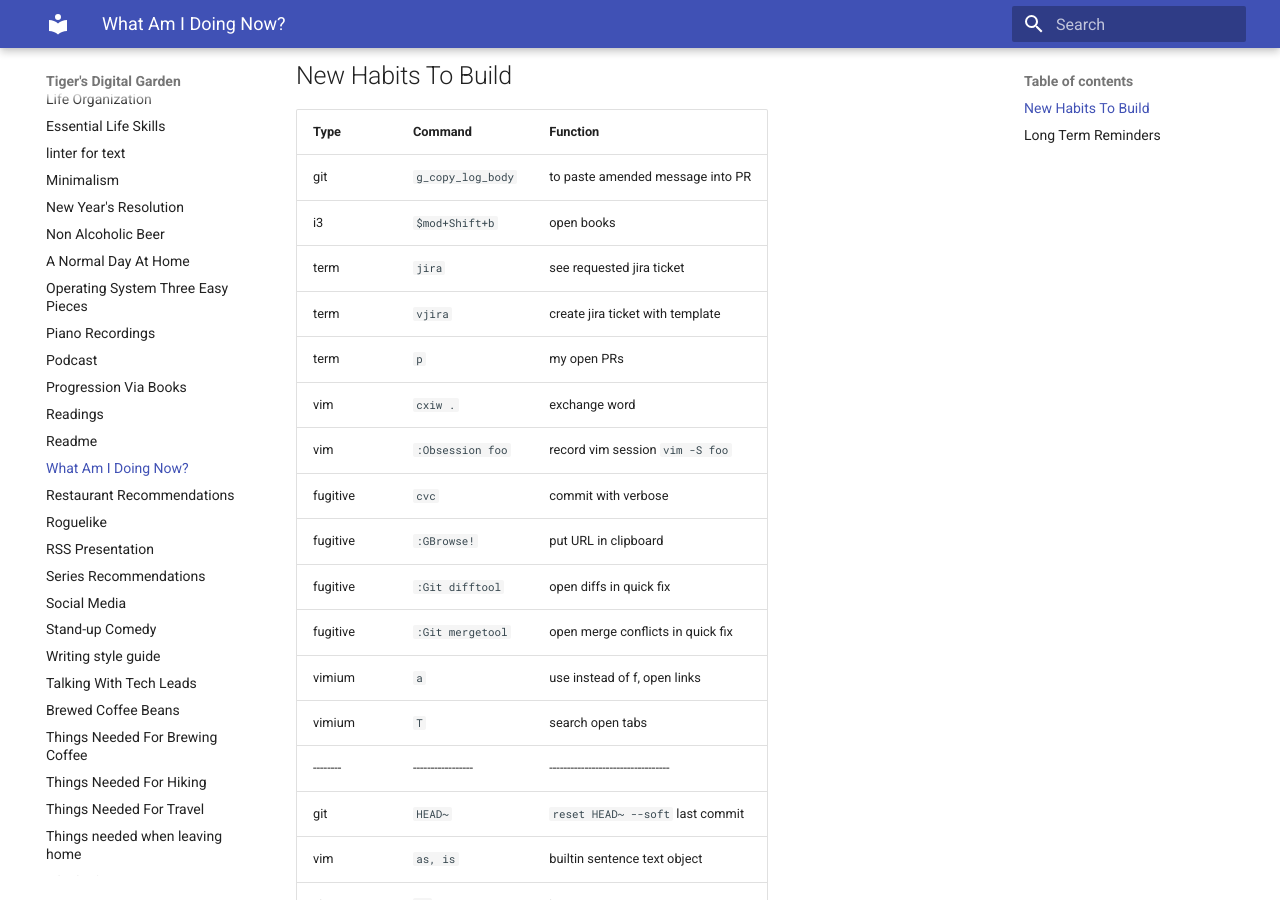
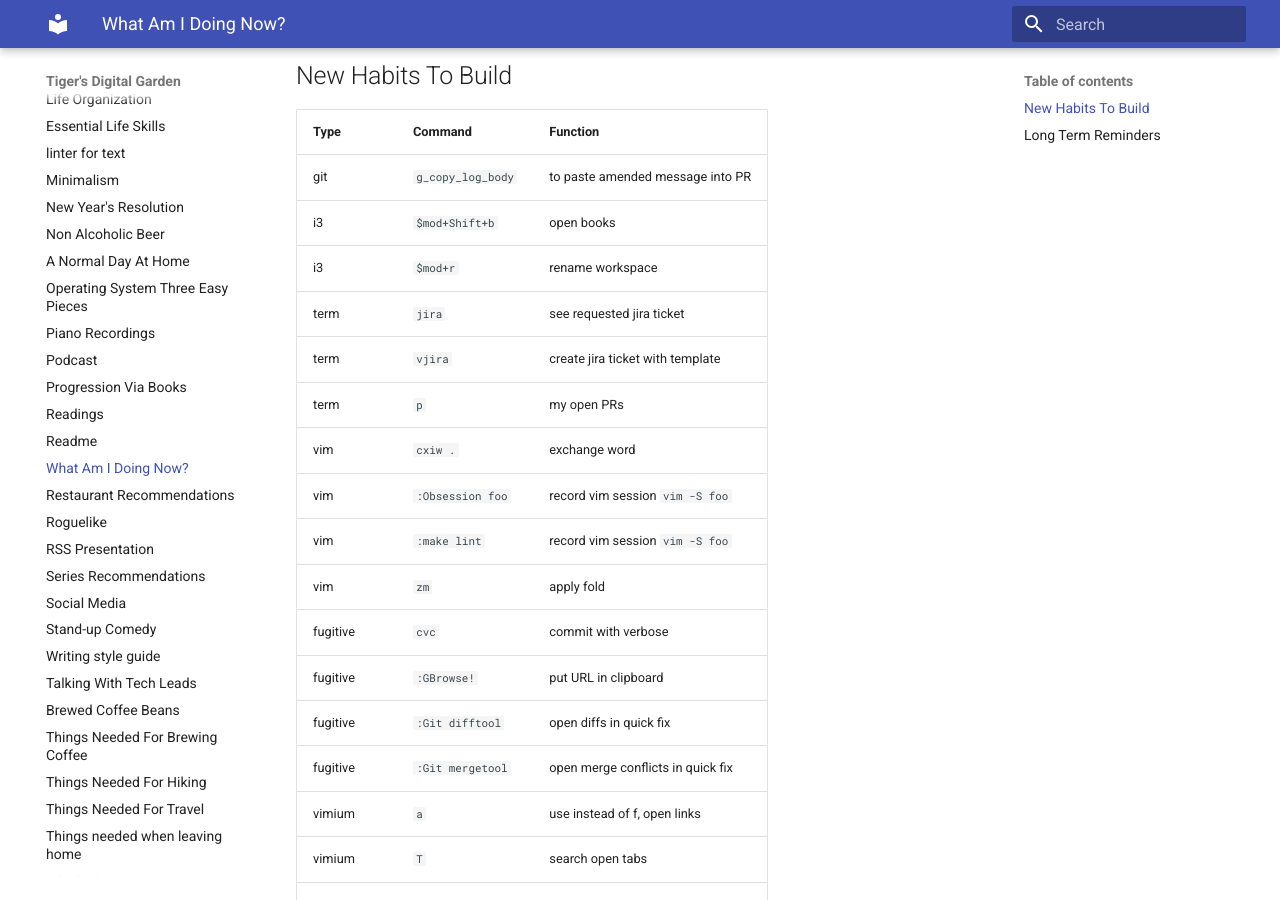
Before and after one commit to ynotstartups/notes, an MkDocs documentation site: the page built from notes/reminders.md, in a window 1280 px wide and 900 px high, scrolled down 564 px. Built offline with MkDocs 1.6.1 and Material for MkDocs 9.7.7, drawn with Linux system fonts in a browser that asks for light colours.

Commit message:
add more shortcuts

```diff
--- a/notes/reminders.md
+++ b/notes/reminders.md
@@ -20,11 +20,14 @@ Enrich [README](./readmereadme.md)
 | -------- | ----------------- | ---------------------------------- |
 | git      | `g_copy_log_body` | to paste amended message into PR   |
 | i3       | `$mod+Shift+b`    | open books                         |
+| i3       | `$mod+r`          | rename workspace                   |
 | term     | `jira`            | see requested jira ticket          |
 | term     | `vjira`           | create jira ticket with template   |
 | term     | `p`               | my open PRs                        |
 | vim      | `cxiw .`          | exchange word                      |
 | vim      | `:Obsession foo`  | record vim session `vim -S foo`    |
+| vim      | `:make lint`      | record vim session `vim -S foo`    |
+| vim      | `zm`              | apply fold                         |
 | fugitive | `cvc`             | commit with verbose                |
 | fugitive | `:GBrowse!`       | put URL in clipboard               |
 | fugitive | `:Git difftool`   | open diffs in quick fix            |
```
